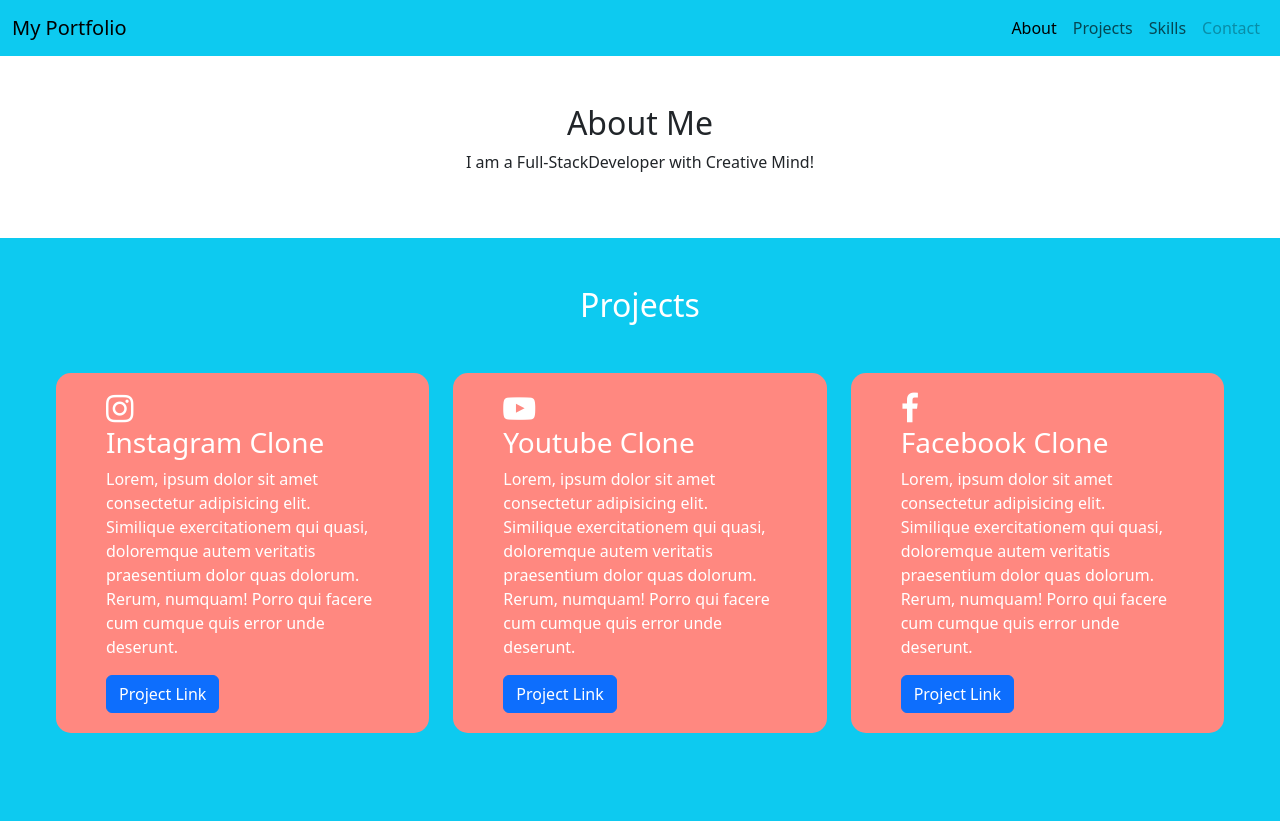
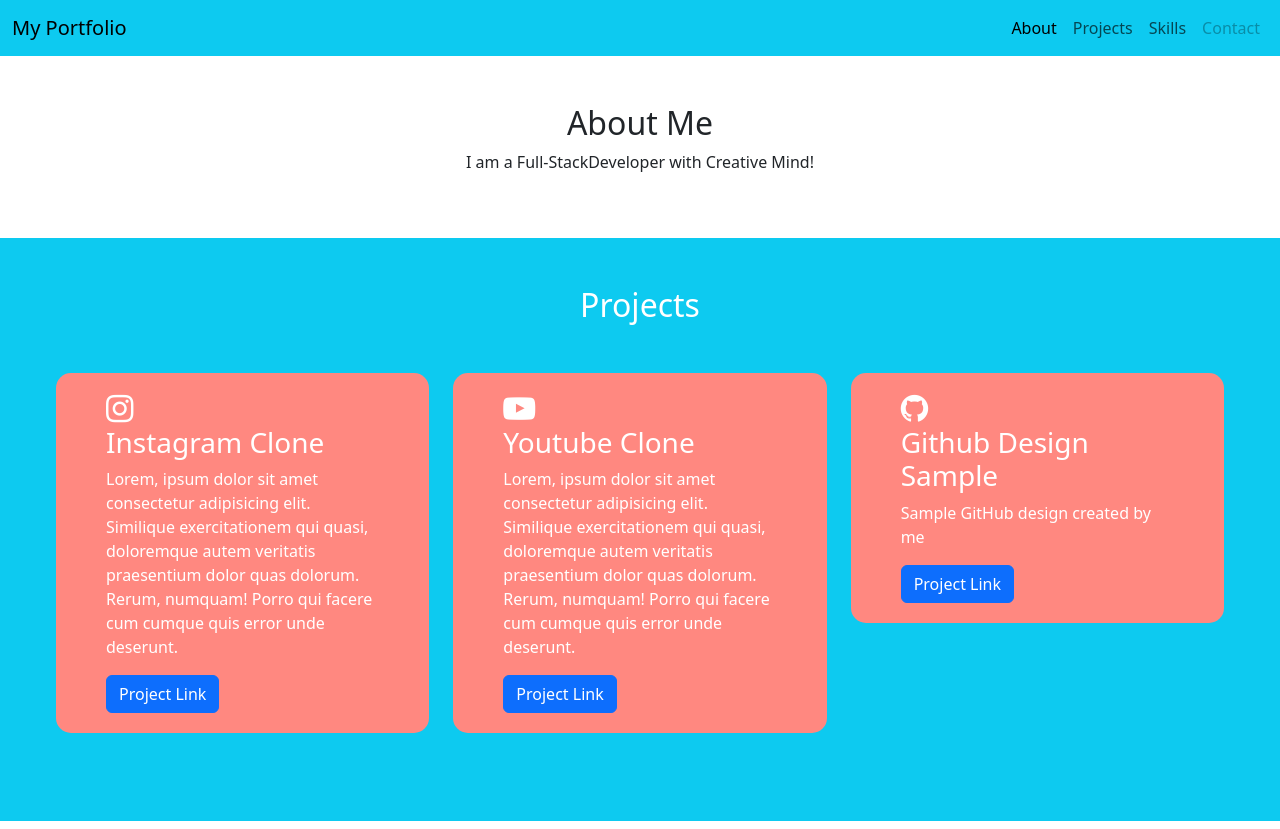
Before and after one commit to Kishorkumar28/Bootstrap_portfolio_sample, a plain HTML site: page index.html in a window 1280 px wide. Drawn offline with nearby package versions, Linux system fonts and the light colour scheme.

Commit message:
added_github_design

```diff
--- a/index.html
+++ b/index.html
@@ -4,7 +4,7 @@
 <head>
     <meta charset="UTF-8">
     <meta name="viewport" content="width=device-width, initial-scale=1.0">
-    <title>Document</title>
+    <title>Portfolio</title>
     <link rel="stylesheet" href="style.css">
     <link rel="stylesheet"
       href="https://cdn.jsdelivr.net/npm/bootstrap@5.3.0-alpha1/dist/css/bootstrap.min.css"
@@ -72,10 +72,10 @@
                     </div>
                     <div class="col-md-4">
                         <div class="box-part">
-                          <i class="fa fa-facebook fa-2x"></i>
-                            <h3>Facebook Clone</h3>
-                            <p>Lorem, ipsum dolor sit amet consectetur adipisicing elit. Similique exercitationem qui quasi, doloremque autem veritatis praesentium dolor quas dolorum. Rerum, numquam! Porro qui facere cum cumque quis error unde deserunt.</p>
-                            <a href="" class="btn btn-primary">Project Link</a>
+                          <i class="fa fa-github fa-2x"></i>
+                            <h3>Github Design Sample</h3>
+                            <p>Sample GitHub design created by me</p>
+                            <a href="https://githubprofilepagesample.netlify.app/" class="btn btn-primary">Project Link</a>
                         </div>
                     </div>
                 </div>
```
